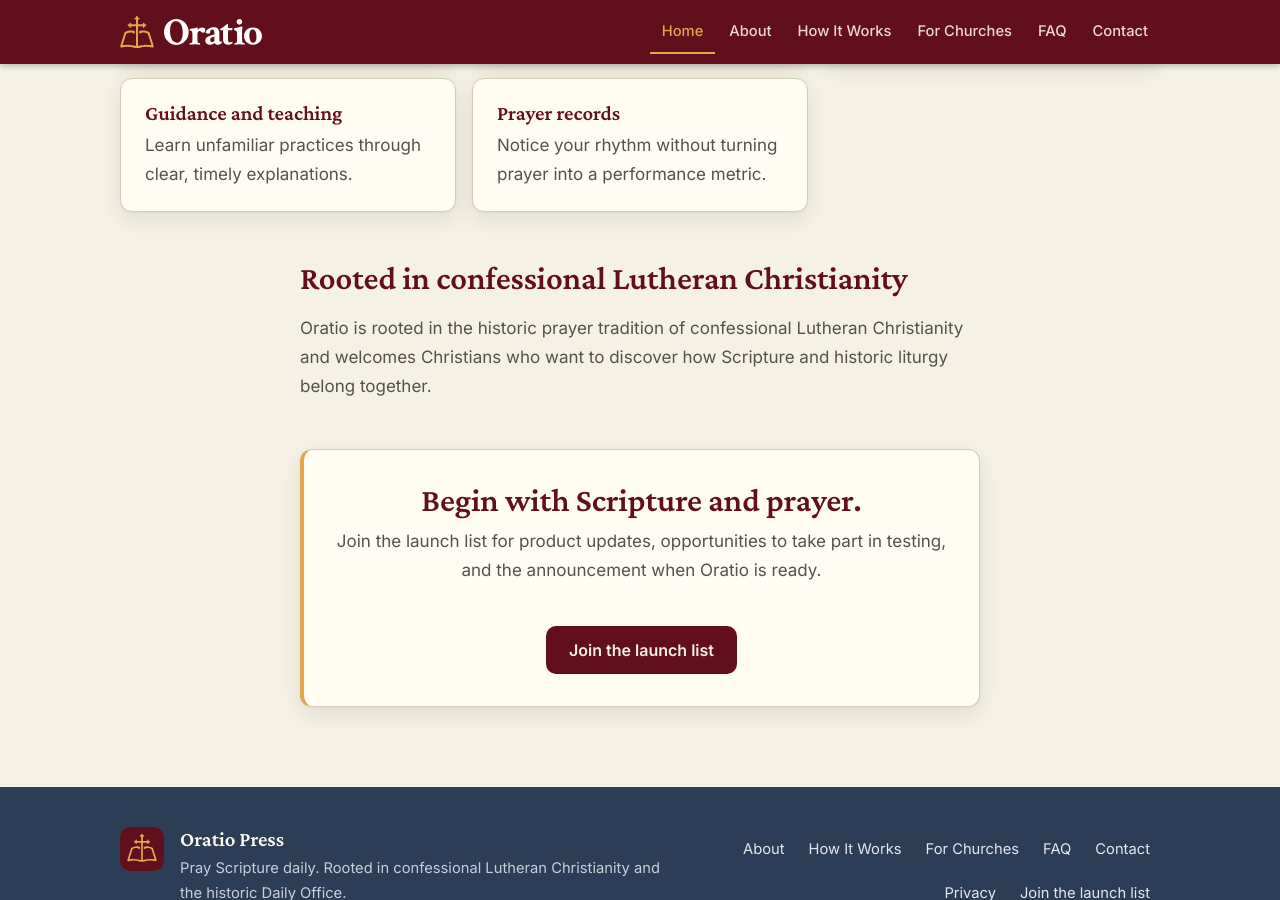
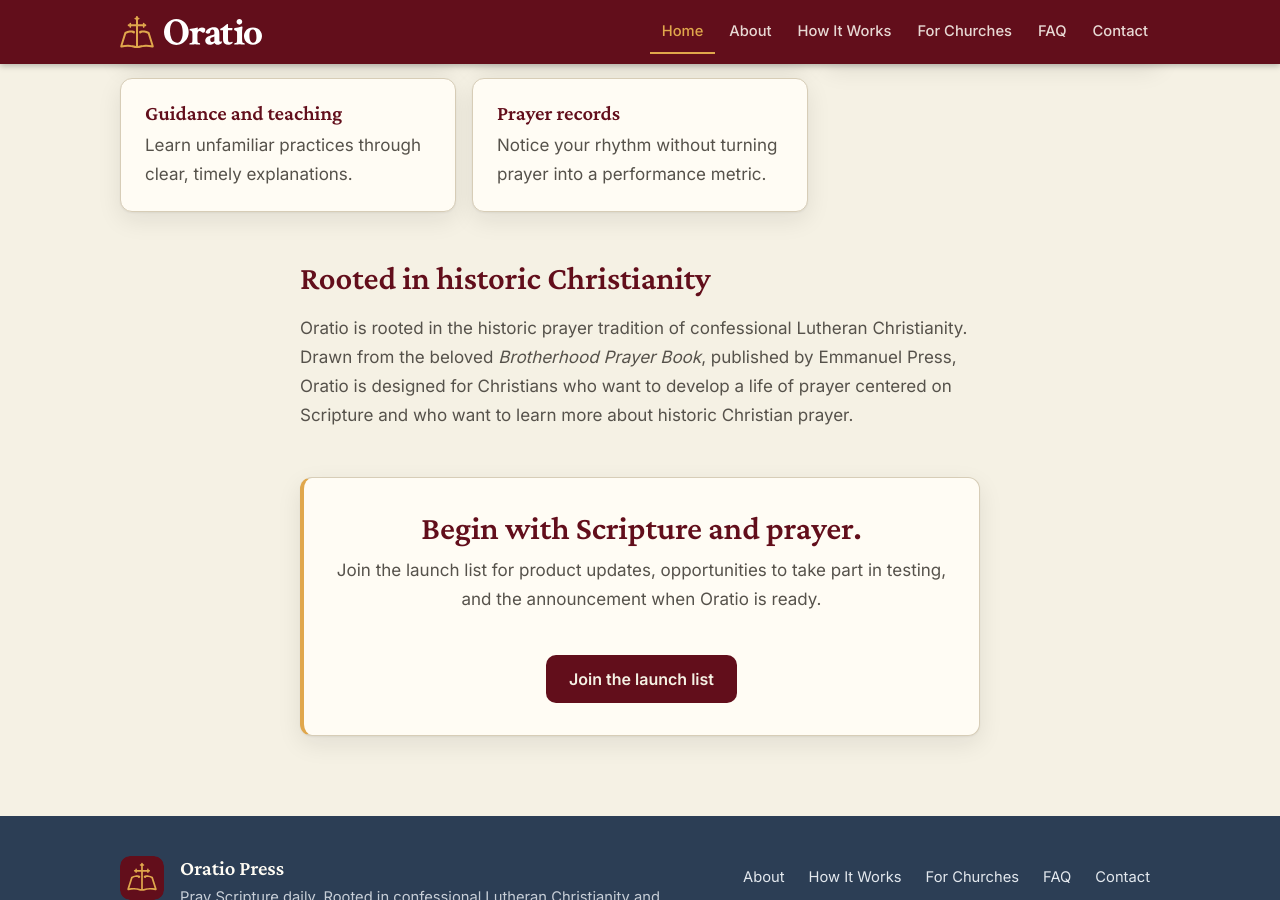
Before and after one commit to Oratio-Press/oratio.github.io, a Jekyll site: the page built from index.html, in a window 1280 px wide and 900 px high, scrolled down 2020 px. Built offline with Jekyll 4.4.1, drawn with Linux system fonts in a browser that asks for light colours; some of the changed text lies outside the part shown.

Commit message:
Update index.html

```diff
--- a/index.html
+++ b/index.html
@@ -1,14 +1,14 @@
 ---
 title: Oratio
-description: Oratio is a confessional Lutheran prayer app for Christians who want a deeper, more Scripture-centered life of prayer. Start with Scripture and guided prayer, then explore the historic Daily Office.
+description: Oratio is a prayer app for Christians who want a deeper, more Scripture-centered life of prayer. Start with Scripture and guided prayer, then explore the historic Daily Office.
 hero:
   kicker: Oratio Prayer App
-  title: Pray Scripture daily.
-  lead: Oratio is a prayer app for Christians who want a deeper, more Scripture-centered life of prayer.
+  title: Pray Scripture daily
+  lead: Oratio helps Christians build a deeper life of prayer and reading Scripture through the historic Christian Daily Office.
   logo: true
   buttons:
     - { label: Join the launch list, url: "#join", hx_post: "https://api-service.c24.airoapp.ai/api/mailing-list/form", hx_swap: "outerHTML transition:true" }
-    - { label: See the Prayer Forms, url: /how-it-works.html, style: light }
+    - { label: Learn about the Prayer Forms, url: /how-it-works.html, style: light }
 ---
 
 <section class="section">
@@ -77,8 +77,8 @@ hero:
 </section>
 
 <section class="section">
-  <h2>Rooted in confessional Lutheran Christianity</h2>
-  <p>Oratio is rooted in the historic prayer tradition of confessional Lutheran Christianity and welcomes Christians who want to discover how Scripture and historic liturgy belong together.</p>
+  <h2>Rooted in historic Christianity</h2>
+  <p>Oratio is rooted in the historic prayer tradition of confessional Lutheran Christianity. Drawn from the beloved <i>Brotherhood Prayer Book</i>, published by Emmanuel Press, Oratio is designed for Christians who want to develop a life of prayer centered on Scripture and who want to learn more about historic Christian prayer.</p>
 </section>
 
 {% include launch-list.html %}
```
